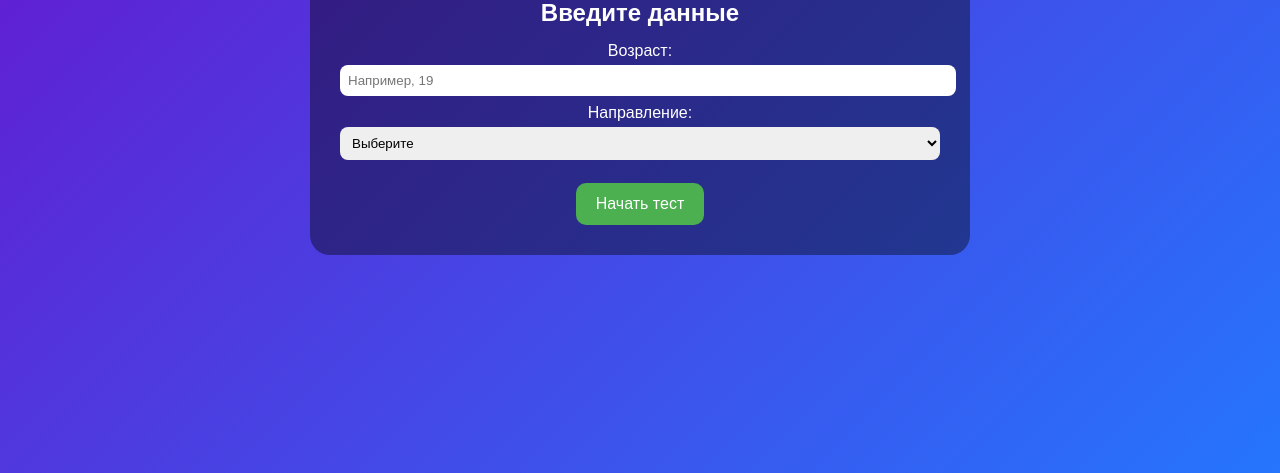
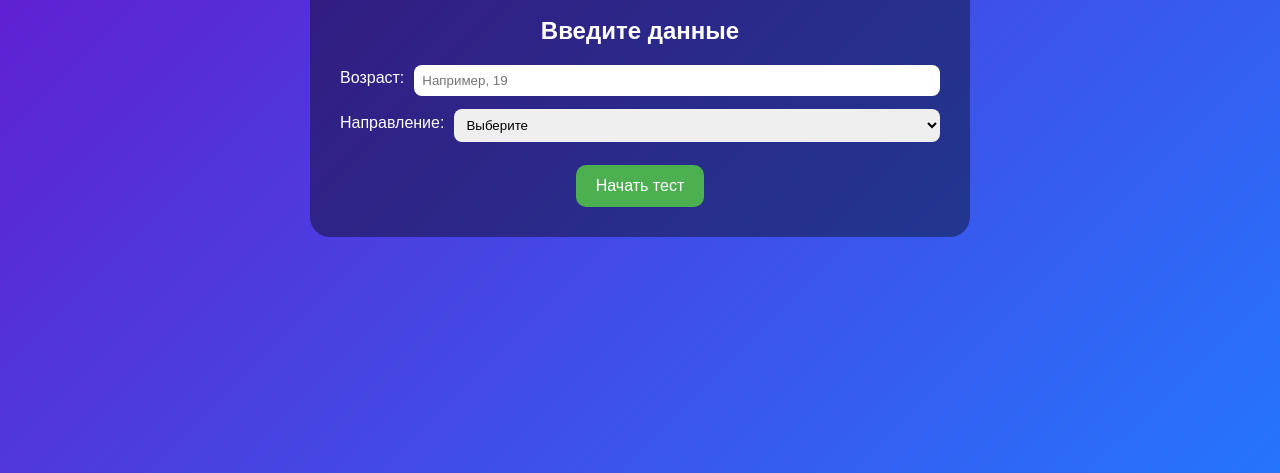
Before and after one commit to mnurmuhammad7001-arch/personality-test, a plain HTML site: page index.html in a window 1280 px wide. Shown: the part 327-800 px from the top of the page. Drawn offline with Linux system fonts and the light colour scheme.

Commit message:
Update style.css

```diff
--- a/style.css
+++ b/style.css
@@ -44,10 +44,13 @@ button:hover {
 }
 
 label {
-  display: block;
+  display: flex;
+  align-items: center;
+  gap: 10px; /* расстояние между кружком и текстом */
   margin: 8px 0;
   cursor: pointer;
 }
+
 
 .hidden {
   display: none;
```
